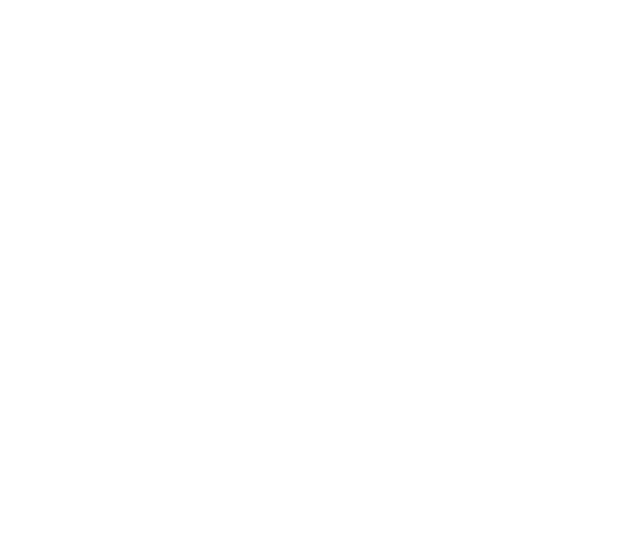
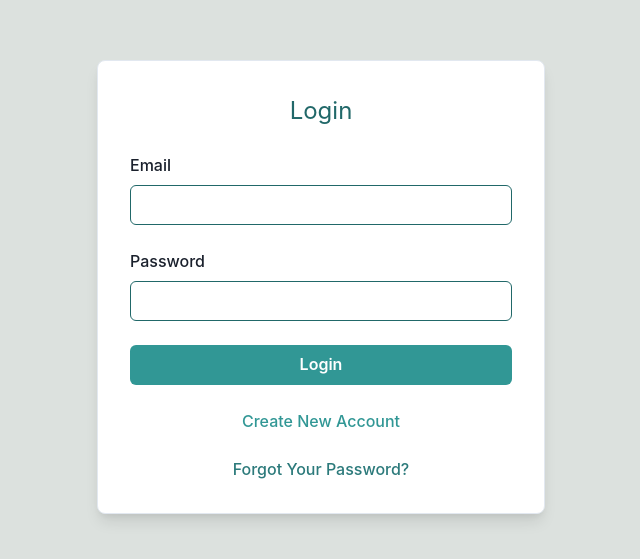
Before and after one commit to Gather307/Gather, a React (Vite) app in the folder frontend/: page /login in a window 1280 px wide. Before the commit this address had no page. Shown: the part 113-672 px from the top of the page, without its empty margins (319-959 px from the left). Built offline with nearby package versions, Linux system fonts and the light colour scheme.

Commit message:
login page

```diff
--- a/frontend/package.json
+++ b/frontend/package.json
@@ -10,6 +10,10 @@
     "preview": "vite preview"
   },
   "dependencies": {
+    "@chakra-ui/react": "^2.8.2",
+    "@emotion/react": "^11.11.4",
+    "@emotion/styled": "^11.11.5",
+    "framer-motion": "^11.1.9",
     "react": "^18.2.0",
     "react-dom": "^18.2.0",
     "react-router-dom": "^6.23.0"
--- a/frontend/src/App.tsx
+++ b/frontend/src/App.tsx
@@ -1,42 +1,20 @@
-// src/App.tsx
-import { useState } from 'react';
-import reactLogo from './assets/react.svg';
-import viteLogo from '/vite.svg';
-import './App.css';
+import React from 'react';
 import { BrowserRouter as Router, Routes, Route } from 'react-router-dom';
+import { ChakraProvider } from '@chakra-ui/react';
+import LoginPage from './pages/LoginPage';
+// import HomePage from './pages/HomePage';
 
 function App() {
-  const [count, setCount] = useState(0);
+  return (
+    <ChakraProvider>
+      <Router>
+        <Routes>
+          <Route path="/" element={<LoginPage />} /> {/* Hardcoded to test since don't have homepage yet*/}
+          <Route path="/login" element={<LoginPage />} />
 
-  return (
-    <Router>
-      <Routes>
-        <Route path="/" element={
-          <>
-            <div>
-              <a href="https://vitejs.dev" target="_blank">
-                <img src={viteLogo} className="logo" alt="Vite logo" />
-              </a>
-              <a href="https://react.dev" target="_blank">
-                <img src={reactLogo} className="logo react" alt="React logo" />
-              </a>
-            </div>
-            <h1>Vite + React</h1>
-            <div className="card">
-              <button onClick={() => setCount((count) => count + 1)}>
-                count is {count}
-              </button>
-              <p>
-                Edit <code>src/App.tsx</code> and save to test HMR
-              </p>
-            </div>
-            <p className="read-the-docs">
-              Click on the Vite and React logos to learn more
-            </p>
-          </>
-        } />
-      </Routes>
-    </Router>
+        </Routes>
+      </Router>
+    </ChakraProvider>
   );
 }
 
--- /dev/null
+++ b/frontend/src/pages/LoginPage.tsx
@@ -0,0 +1,43 @@
+import React from 'react';
+import {
+  Button,
+  FormControl,
+  FormLabel,
+  Input,
+  VStack,
+  Box,
+  Link,
+  Flex,
+  Text
+} from '@chakra-ui/react';
+
+const LoginPage = () => {
+  return (
+    <Flex
+      align="center"
+      justify="center"
+      height="100vh"
+      width="100vw"
+      bg="#DCE1DE"
+    >
+      <Box p={8} width="full" maxW="md" borderWidth={1} borderRadius={8} boxShadow="lg" bg="white">
+        <VStack spacing={6}>
+          <Text fontSize="2xl" color="#216869">Login</Text>
+          <FormControl id="email">
+            <FormLabel>Email</FormLabel>
+            <Input type="email" borderColor="#216869" _hover={{ borderColor: '#49A078' }} />
+          </FormControl>
+          <FormControl id="password">
+            <FormLabel>Password</FormLabel>
+            <Input type="password" borderColor="#216869" _hover={{ borderColor: '#49A078' }} />
+          </FormControl>
+          <Button colorScheme="teal" variant="solid" width="full">Login</Button>
+          <Link color="teal.500" href="#">Create New Account</Link>
+          <Link color="teal.600" href="#">Forgot Your Password?</Link>
+        </VStack>
+      </Box>
+    </Flex>
+  );
+};
+
+export default LoginPage;
```
Also changed, not shown: frontend/src/pages/HomePage.tsx (added), 1 other file (tests, documents, lock files or other folders).
